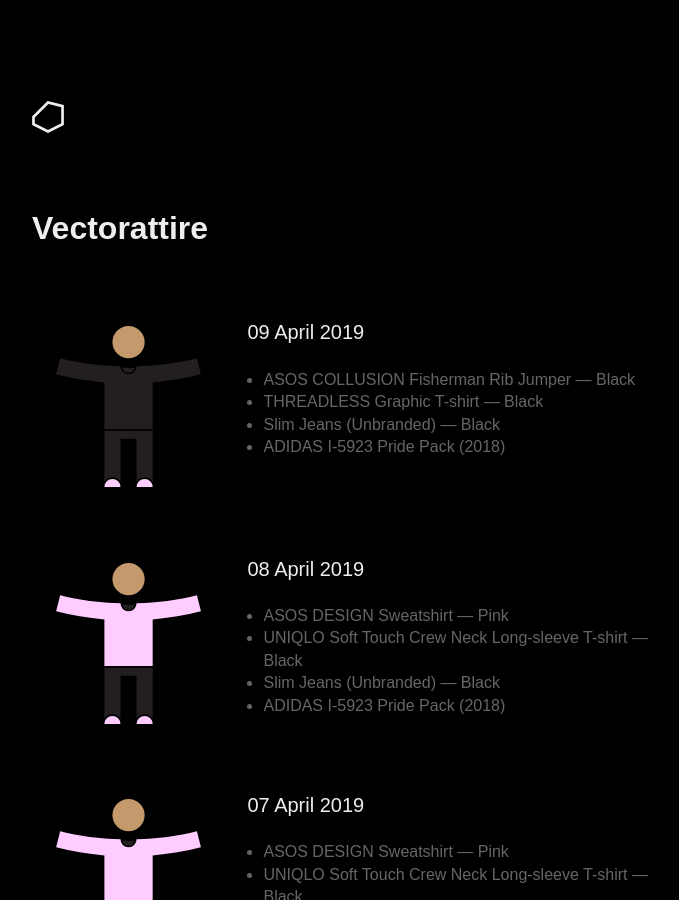
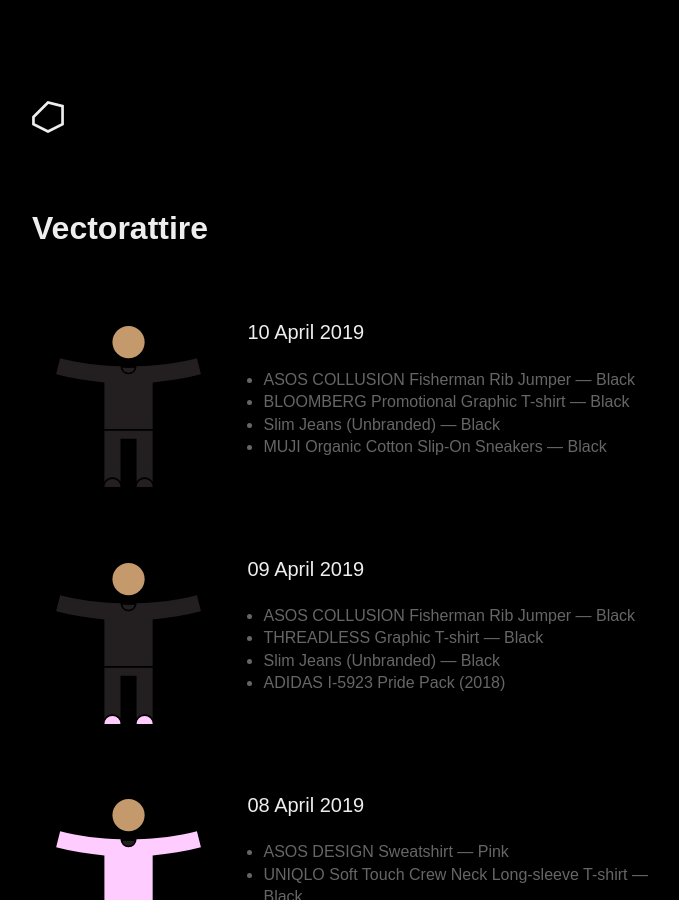
Before and after one commit to jda0/mrvscity, a Jekyll site: the page built from vectorattire.html, in a window 1280 px wide and 900 px high. Shown: the whole window, without its empty margins (296-975 px from the left). Built offline with Jekyll 4.4.1, drawn with Linux system fonts in a browser that asks for light colours; some web fonts are replaced.

Commit message:
Make pomo local; make Takon public; add Vectorattire for 20190410

```diff
--- a/_data/vectorattire.yaml
+++ b/_data/vectorattire.yaml
@@ -1,6 +1,13 @@
 # - div: April
 
 log:
+  - date: 10 April 2019
+    items:
+      - asosknit
+      - bloomberg
+      - jeans_black
+      - slipons_black
+
   - date: 09 April 2019
     items:
       - asosknit
@@ -108,6 +115,11 @@
     svg:
       - type: tee
         fill: '#231f20'
+  bloomberg:
+    desc: BLOOMBERG Promotional Graphic T-shirt &mdash; Black
+    svg:
+      - type: tee
+        fill: '#231f20'
   threadless_black:
     desc: THREADLESS Graphic T-shirt &mdash; Black
     svg:
--- a/_includes/template.head.html
+++ b/_includes/template.head.html
@@ -11,6 +11,7 @@
     <link rel="icon" href="/favicon.png" type="image/png">
     <link rel="apple-touch-icon-precomposed" href="/apple-touch-icon-precomposed.png" type="image/png">
     <link rel="icon" href="/favicon.svg" sizes="any" type="image/svg+xml">
+{% if page.custom_meta != true %}
   </head>
   <body>
   {% if page.custom_header != true %}
@@ -19,3 +20,4 @@
         <a href="/">{% include mark.svg %}</a>
       </section>
   {% endif %}
+{% endif %}
```
Also changed, not shown: _data/repos.yaml (+3 -4 lines).
